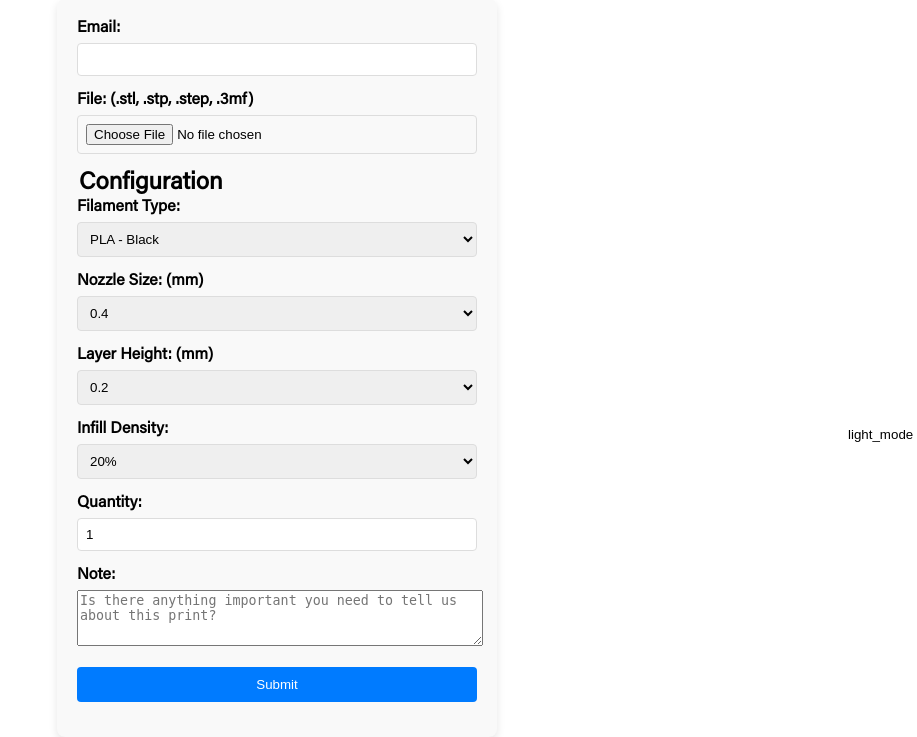
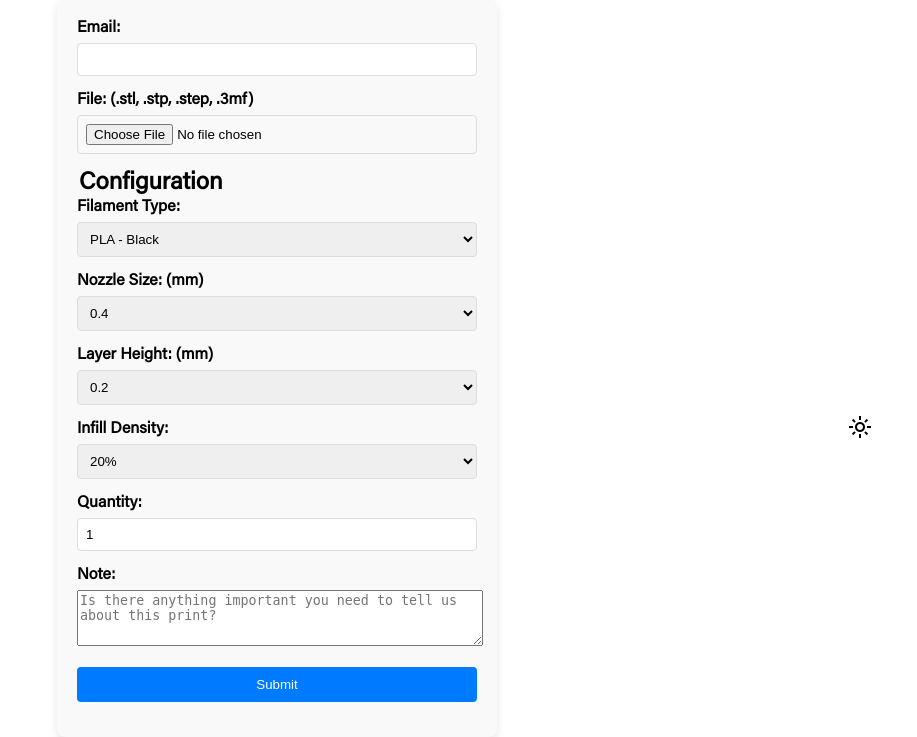
Before and after one commit to Monarch-Capstone-Parqe/CapstoneParqe, a Flask app: page / in a window 1280 px wide. Shown: the part 335-1072 px from the top of the page, without its empty margins (363-1280 px from the left). Run offline with Flask 3, Linux system fonts and the light colour scheme; data that the repository does not hold is empty; parts of the project's set-up code (start-up, migrations or seed data) failed here and were passed over.

Commit message:
fixed google icon bug, head data in base.html seemed to have been deleted by mistake (#50)
Co-authored-by: Alan Schaaf <alanschaaf@Alans-MacBook-Pro.local>

```diff
--- a/templates/base.html
+++ b/templates/base.html
@@ -16,6 +16,10 @@
       type="image/x-icon"
     />
 
+    <link
+       rel="stylesheet"
+       href="https://fonts.googleapis.com/css2?family=Material+Symbols+Outlined:opsz,wght,FILL,GRAD@20..48,100..700,0..1,-50..200"
+     />
 
     {% block head %}{% endblock %}
   </head>
```
